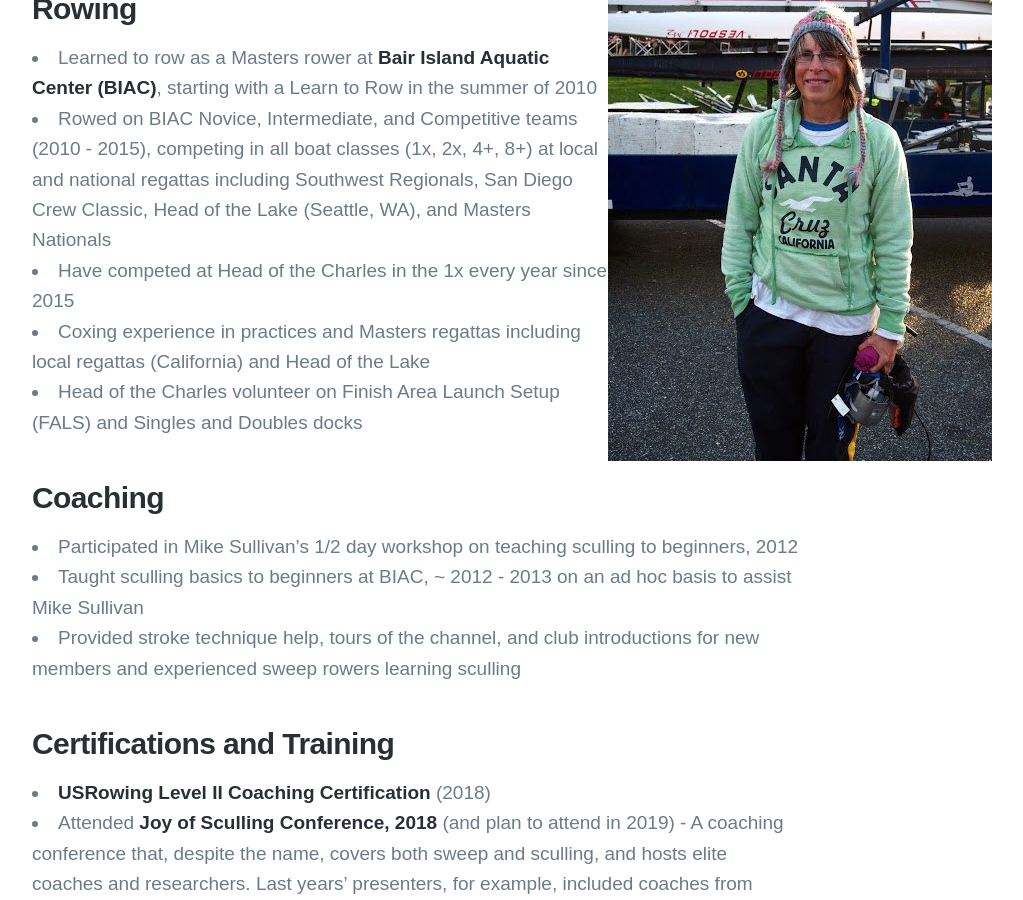
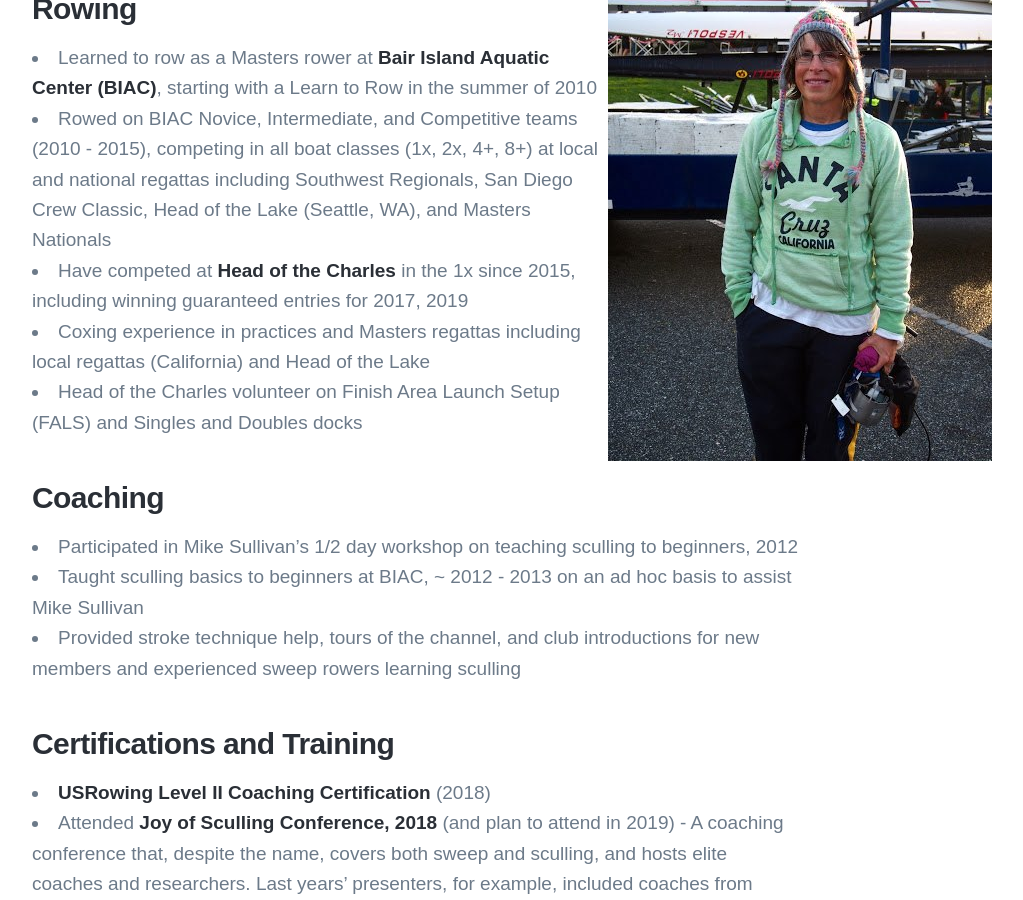
Before and after one commit to londoncalling/slow-motion-stories, a Jekyll site: the page built from _pages/portfolio-rowing.md, in a window 1280 px wide and 900 px high, scrolled down 395 px. Shown: the whole window, without its empty margins (224-1247 px from the left). Built offline with Jekyll 4.4.1, drawn with Linux system fonts in a browser that asks for light colours; nearby versions of some CDN libraries; some web fonts are replaced.

Commit message:
added more links
Signed-off-by: Vicky Bialas <vicky.bialas@gmail.com>

```diff
--- a/_pages/portfolio-rowing.md
+++ b/_pages/portfolio-rowing.md
@@ -10,7 +10,7 @@
 
 - Learned to row as a Masters rower at [Bair Island Aquatic Center (BIAC)](https://gobair.org/), starting with a Learn to Row in the summer of 2010
 - Rowed on BIAC Novice, Intermediate, and Competitive teams (2010 - 2015), competing in all boat classes (1x, 2x, 4+, 8+) at local and national regattas including Southwest Regionals, San Diego Crew Classic, Head of the Lake (Seattle, WA), and Masters Nationals
-- Have competed at Head of the Charles in the 1x every year since 2015
+- Have competed at [Head of the Charles](https://www.hocr.org/) in the 1x since 2015, including winning guaranteed entries for 2017, 2019
 - Coxing experience in practices and Masters regattas including local regattas (California) and Head of the Lake
 - Head of the Charles volunteer on Finish Area Launch Setup (FALS) and Singles and Doubles docks
 
```
